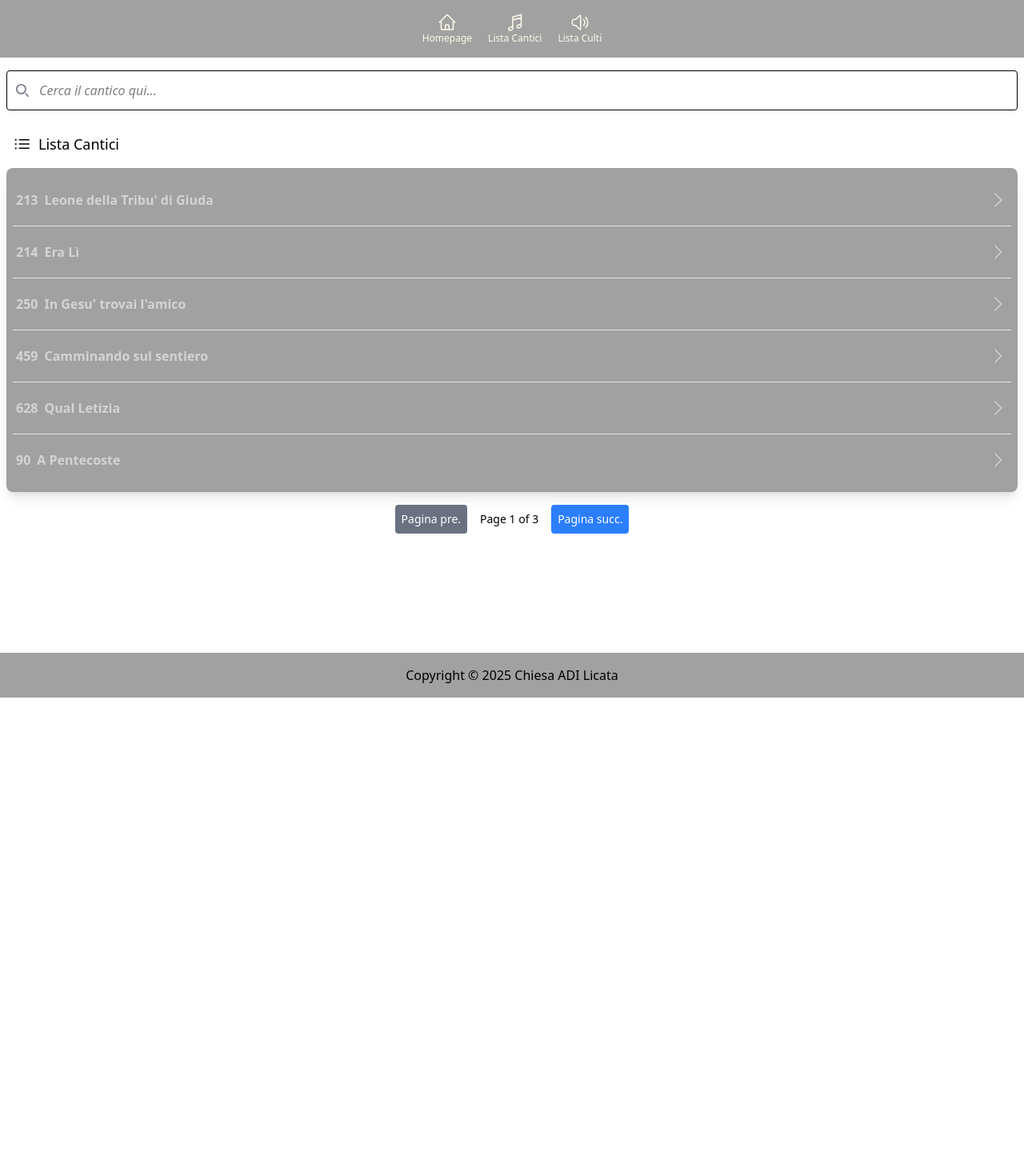
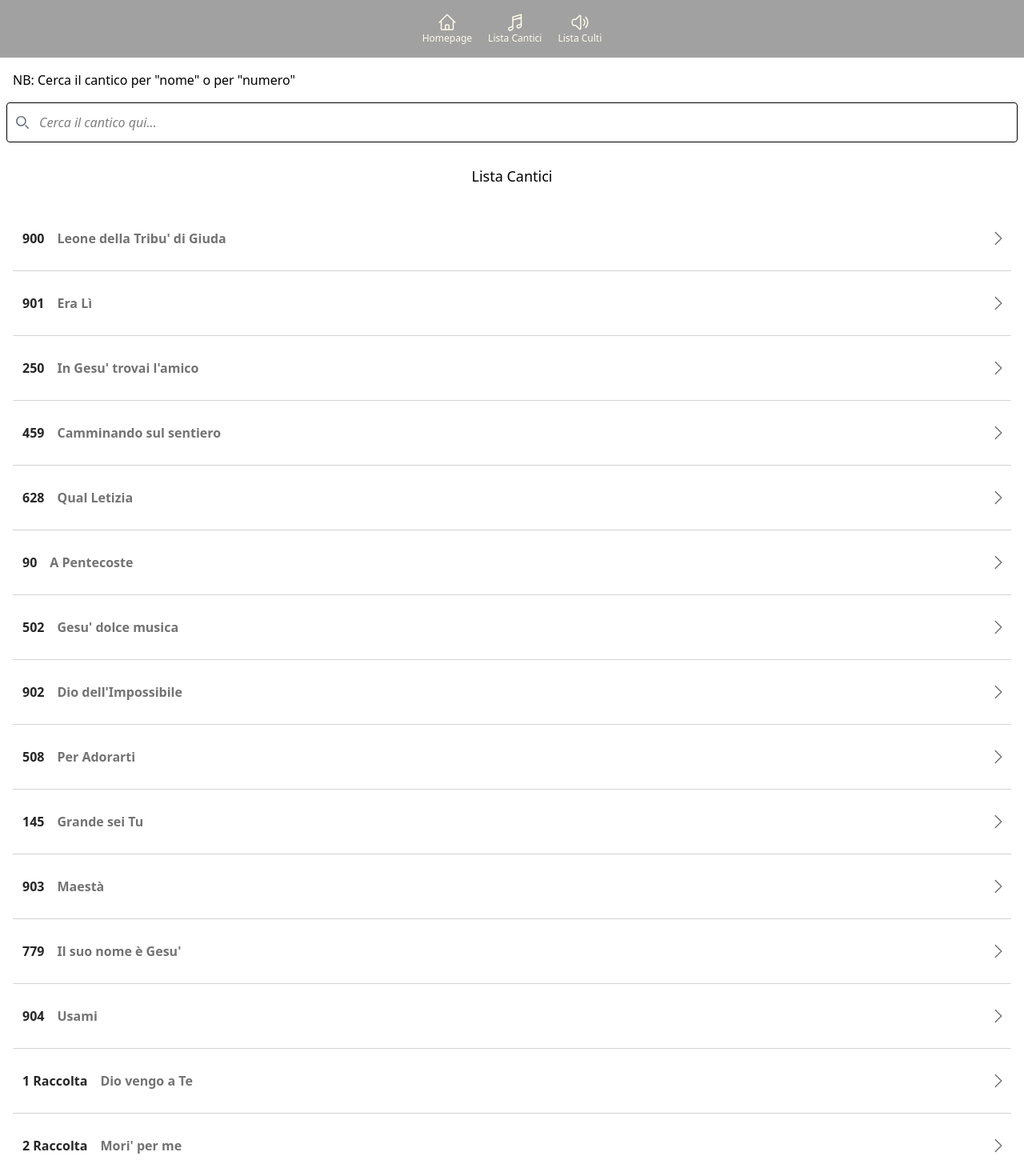
Before and after one commit to CamilloFallu-Dev/App-Cantici, a React (Vite) app: page /lista-cantici in a window 1280 px wide. Shown: the top 1470 px of the page at 80% size. Before the commit the page ends 872 px from the top, so only its background shows below. Built offline with nearby package versions, Linux system fonts and the light colour scheme.

Commit message:
midificate le pagine

```diff
--- a/src/Component/Cantico.jsx
+++ b/src/Component/Cantico.jsx
@@ -77,14 +77,14 @@ const Cantico = () => {
   const canticiData = [
     {
       id: 1,
-      autore: "213",
+      autore: "900",
       titolo: "Leone della tribu' di Giuda",
       testo:
         "Leone della tribù di Giuda\nHai aperto una porta per me\nE nessuno potrà chiuderla\nPerché tu sei il Re dei Re\n\nLeone della tribù di Giuda\nHai aperto una porta per me\nE nessuno potrà più chiuderla\nPerché tu sei il Re dei Re\n\nEd entrerò\nE la tua gloria vedrò\nEd entrerò\nEd un risveglio avrò\nLa mia vita si incendierà per te\nE brucerò di un amore intenso per te\n(Oh sì per te Gesù)\n\nTu sei un fuoco consumante\nL'unico Dio eterno\nAi tuoi piedi mi prostro tremante\nGridando che sei il mio Re\n\nTu sei un fuoco consumante\nL'unico Dio eterno\nAi tuoi piedi mi prostro tremante\nGridando che sei il mio Re\n\nProclamerò che solo tu sei il Signor\nAdorerò baciando i piedi tuoi\nLa mia vita si incendierà per te\nE brucerò di un amore intenso per te\n(Halleluia)\n\nLeone della tribù di Giuda\nHai aperto una porta per me\nE nessuno potrà più chiuderla\nPerché tu sei il Re dei Re\n\nEd entrerò\nE la tua gloria vedrò\nEd entrerò\nEd un risveglio avrò\nLa mia vita si incendierà per te (ooh)\nLa mia vita si incendierà per te\nLa mia vita si incendierà per te\nE brucerò, e brucerò, e brucerò\nE brucerò, e brucerò, e brucerò\nE brucerò di un amore intenso per te\n\nOoh brucerò, brucerò\nBrucerò da te Gesù\nHalleluia, halleluia\nLeone della tribù di Giuda",
     },
     {
       id: 2,
-      autore: "214",
+      autore: "901",
       titolo: "Era Lì",
       testo:
         "Era lì, per pagare il prezzo dei miei peccati\nMentre tutti ridevan di Lui\n\nEra lì, quando il sangue scendeva\nDalla Sua fronte\nEra lì, mentre il sangue di Abele\nGridava vendetta\nIl Suo sangue grida amore\n\nGesù era lì, che soffriva con amore\nEra lì, non pensava al Suo dolore\nGesù era lì, con lo sguardo verso il cielo\nPadre mio\n\nEra lì, sofferente in croce\nCon amore pregava, era lì\nPadre mio perdona loro\nPerché non sanno quel che essi fanno\n\nUna sola espressione uscì dal Suo cuore\nPadre mio tutto è compiuto\n\nGesù era lì, che soffriva con amore\nEra lì, non pensava al Suo dolore\nGesù era lì, con lo sguardo verso il cielo\nPadre mio\n\nGesù era lì, che soffriva con amore\nEra lì, non pensava al Suo dolore\nGesù era lì, con lo sguardo verso il cielo\nPadre mio",
@@ -126,7 +126,7 @@ const Cantico = () => {
     },
     {
       id: 8,
-      autore: "215",
+      autore: "902",
       titolo: "Dio dell'Impossibile",
       testo:
         "Quando tutto dice: No\nLa Tua voce mi incoraggia a proseguire\nQuando tutto dice: No\nSembra che il mare non si possa aprire\n\nSo che non sono solo\nE quel che dici su di me\nNon potrà mai cambiar\nRestami accanto oh Dio\nE compi in me la Tua volontà\n\nIl Dio dell'impossibile\nLui non rinuncia a me\nLa Sua destra mi sostiene\nE mi fa vincere\n\nIl Dio dell'impossibile\nLui non rinuncia a me\nLa Sua destra mi sostiene\nE mi fa vincere\nIl Dio dell'impossibile\n\nQuando tutto dice: No\nLa Tua voce mi incoraggia a proseguire\nQuando tutto dice: No\nSembra che il mare non si possa aprire\n\nSo che non sono solo\nE quel che dici su di me\nNon potrà mai cambiar\nRestami accanto oh Dio\nE compi in me la Tua volontà\n\nIl Dio dell'impossibile\nLui non rinuncia a me\nLa Sua destra mi sostiene\nE mi fa vincere\n\nIl Dio dell'impossibile\nLui non rinuncia a me\nLa Sua destra mi sostiene\nE mi fa vincere\n\nIl Dio dell'impossibile\nLui non rinuncia a me\nLa Sua destra mi sostiene\nE mi fa vincere\n\nIl Dio dell'impossibile\nLui non rinuncia a me\nLa Sua destra mi sostiene\nE mi fa vincere\n\nIl Dio dell'impossibile\nIl Dio dell'impossibile",
@@ -209,7 +209,7 @@ un canto il cuor...`,
     },
     {
       id: 11,
-      autore: "216",
+      autore: "903",
       titolo: "Maestà",
       testo: `Sono qui
 Umilmente vengo a Te
@@ -284,7 +284,7 @@ Il Suo nome è Gesù`,
     },
     {
       id: 13,
-      autore: "217",
+      autore: "904",
       titolo: "Usami",
       testo: `Eccomi, Signor, tu mi conosci
 Cambia questo cuore mio
@@ -305,6 +305,50 @@ Usami Signor, usami
 Eccomi, rinnovami
 Trasformami, riempimi
 E usami.`,
+    },
+    {
+      id: 14,
+      autore: "1 Raccolta",
+      titolo: "Dio vengo a Te",
+      testo: `Dio vengo a te
+Mi presento al tuo trono così
+Tutto ciò che mi agita lo lascio qui
+
+Dio vengo a Te
+il mio cuore lo spando ai tuoi piè
+Togli tutto ciò che mi separa da Te
+
+Coro: Le mie ansie non ti son nascoste
+Tu hai cura di Me
+Fiducioso lo sguardo a te volgo
+e mi infondo su Te
+
+Dammi un nuovo cuor
+Tutto per Te
+Metti un nuovo canto dentro Me
+
+Riempimi col tuo Spirito
+Sei Tu
+La Lode del mio cuor`,
+    },
+    {
+      id: 15,
+      autore: "2 Raccolta",
+      titolo: "Mori' per me",
+      testo: `Morì per me, morì per me
+Gesù, Gesù, morì per me.
+
+Risuscitò, risuscitò
+Gesù, Gesù, risuscitò.
+
+Ei vive in me, Ei vive in me
+Gesù, Gesù, Ei vive in me.
+
+Ritornerà, ritornerà
+Gesù, Gesù, ritornerà.
+
+Alleluia, Alleluia
+Gesù, Gesù, Alleluia.`,
     },
   ];
 
@@ -331,19 +375,23 @@ E usami.`,
   };
 
   return (
-    <div className="bg-neutral-300">
-      <div className="pt-2 text-left">
-        <h2 className="text-lg text-left font-bold p-2">{cantico.titolo}</h2>
-        <div className="mt-2 text-left pl-2">
+    <div className="min-h-screen flex flex-col items-center justify-start">
+      <div className="p-6 text-left max-w-4xl w-full mx-auto">
+        <h2 className="text-2xl font-extrabold text-neutral-700 mb-4">
+          {cantico.titolo}
+        </h2>
+        {/* <div className="mt-2 text-left pl-2">
           <p>Numero {cantico.autore}</p>
-        </div>
+        </div> */}
         <div className="mt-6">
-          <div className="p-2 rounded-2xl m-2 bg-neutral-100 shadow-lg">
+          <div className="p-4 bg-neutral-300 bg-opacity-80 shadow-lg rounded-xl">
             {formatTesto(cantico.testo)}
           </div>
         </div>
       </div>
-      <Footer />
+      <div className="w-full">
+        <Footer />
+      </div>
     </div>
   );
 };
--- a/src/Component/ListaCantici.jsx
+++ b/src/Component/ListaCantici.jsx
@@ -171,32 +171,34 @@ import Footer from "./Footer";
 
 export default function ListaCantici() {
   const canticiData = [
-    { id: 1, autore: "213", titolo: "Leone della Tribu' di Giuda" },
-    { id: 2, autore: "214", titolo: "Era Lì" },
+    { id: 1, autore: "900", titolo: "Leone della Tribu' di Giuda" },
+    { id: 2, autore: "901", titolo: "Era Lì" },
     { id: 3, autore: "250", titolo: "In Gesu' trovai l'amico" },
     { id: 4, autore: "459", titolo: "Camminando sul sentiero" },
     { id: 5, autore: "628", titolo: "Qual Letizia" },
     { id: 6, autore: "90", titolo: "A Pentecoste" },
     { id: 7, autore: "502", titolo: "Gesu' dolce musica" },
-    { id: 8, autore: "215", titolo: "Dio dell'Impossibile" },
+    { id: 8, autore: "902", titolo: "Dio dell'Impossibile" },
     { id: 9, autore: "508", titolo: "Per Adorarti" },
-    { id: 10, autore: "145", titolo: "Grade sei Tu" },
-    { id: 11, autore: "216", titolo: "Maestà" },
+    { id: 10, autore: "145", titolo: "Grande sei Tu" },
+    { id: 11, autore: "903", titolo: "Maestà" },
     { id: 12, autore: "779", titolo: "Il suo nome è Gesu'" },
-    { id: 13, autore: "217", titolo: "Usami" },
+    { id: 13, autore: "904", titolo: "Usami" },
+    { id: 14, autore: "1 Raccolta", titolo: "Dio vengo a Te" },
+    { id: 15, autore: "2 Raccolta", titolo: "Mori' per me" },
   ];
 
   const [cantici, setCantici] = useState(canticiData);
   const [search, setSearch] = useState("");
-  const [currentPage, setCurrentPage] = useState(1); // State to track the current page
-  const canticiPerPage = 6; // Number of items to display per page
 
   const filterCantici = () => {
+    const lowerSearch = search.toLowerCase(); // Trasformiamo la ricerca in minuscolo
     return cantici.filter((cantico) => {
+      // Confrontiamo id, autore e titolo, assicurandoci di trattarli come stringhe
       return (
-        cantico.id.toString().includes(search) ||
-        cantico.titolo.toLowerCase().includes(search.toLowerCase()) ||
-        cantico.autore.toString().includes(search) // Trattiamo autore come stringa per il confronto
+        cantico.id.toString().toLowerCase().includes(lowerSearch) || // Confronto ID in minuscolo
+        cantico.titolo.toLowerCase().includes(lowerSearch) || // Confronto Titolo in minuscolo
+        cantico.autore.toString().toLowerCase().includes(lowerSearch) // Confronto Autore in minuscolo
       );
     });
   };
@@ -205,25 +207,10 @@ export default function ListaCantici() {
     setSearch(e.target.value);
   };
 
-  // Paginate filtered cantici
-  const paginateCantici = () => {
-    const filteredCantici = filterCantici();
-    const startIndex = (currentPage - 1) * canticiPerPage;
-    const endIndex = startIndex + canticiPerPage;
-    return filteredCantici.slice(startIndex, endIndex);
-  };
-
-  // Calculate total pages
-  const totalPages = Math.ceil(filterCantici().length / canticiPerPage);
-
-  // Handle page change
-  const handlePageChange = (pageNumber) => {
-    setCurrentPage(pageNumber);
-  };
-
   return (
     <div className="flex flex-col min-h-screen">
       <div className="flex-grow p-2 bg-white">
+        <p className="p-2">NB: Cerca il cantico per "nome" o per "numero"</p>
         <div className="relative mt-2">
           <div className="absolute inset-y-0 start-0 flex items-center ps-3 pointer-events-none">
             <svg
@@ -247,47 +234,33 @@ export default function ListaCantici() {
             value={search}
             onChange={handleSearchChange}
             placeholder="Cerca il cantico qui..."
-            className="p-3 mb-5 border w-full rounded focus:border-sky-500 placeholder:italic block ps-10"
+            className="p-3 mb-5 border w-full rounded focus:border-neutral-500  placeholder:italic block ps-10"
           />
         </div>
 
-        <div className="p-2 text-lg mb-2 text-left flex gap-2 items-center">
-          <svg
-            xmlns="http://www.w3.org/2000/svg"
-            fill="none"
-            viewBox="0 0 24 24"
-            strokeWidth={1.5}
-            stroke="currentColor"
-            className="size-6"
-          >
-            <path
-              strokeLinecap="round"
-              strokeLinejoin="round"
-              d="M8.25 6.75h12M8.25 12h12m-12 5.25h12M3.75 6.75h.007v.008H3.75V6.75Zm.375 0a.375.375 0 1 1-.75 0 .375.375 0 0 1 .75 0ZM3.75 12h.007v.008H3.75V12Zm.375 0a.375.375 0 1 1-.75 0 .375.375 0 0 1 .75 0Zm-.375 5.25h.007v.008H3.75v-.008Zm.375 0a.375.375 0 1 1-.75 0 .375.375 0 0 1 .75 0Z"
-            />
-          </svg>
-
+        <div className="p-2 text-lg mb-2 text-center items-center">
           <h1>Lista Cantici</h1>
         </div>
         <div>
           <ul
             role="list"
-            className="divide-y divide-neutral-200 shadow-lg rounded-lg p-2 bg-neutral-400"
+            className="divide-y divide-neutral-300 rounded-lg p-2"
           >
-            {paginateCantici().map((cantico) => (
+            {filterCantici().map((cantico) => (
               <li
                 key={cantico.id}
-                className="flex justify-between gap-x-6 py-5 p-1 text-neutral-300"
+                className="flex justify-between items-center gap-x-6 py-5 p-1 text-neutral-500"
               >
                 <Link to={`/cantico/${cantico.id}`}>
-                  <div className="flex gap-2 font-semibold">
-                    <p className="text-neutral-300"> {cantico.autore}</p>
-                    {/* <p className="text-neutral-300">{cantico.id}</p> */}
-                    <p className="text-neutral-300"> {cantico.titolo}</p>
+                  <div className="flex justify-center items-center gap-2 font-semibold">
+                    <p className="text-neutral-800 p-2 rounded-full">
+                      {cantico.autore}
+                    </p>
+                    <p className="text-neutral-500"> {cantico.titolo}</p>
                   </div>
                 </Link>
                 <Link to={`/cantico/${cantico.id}`}>
-                  <span className="flex justify-between">
+                  <span className="flex justify-between items-center">
                     <svg
                       xmlns="http://www.w3.org/2000/svg"
                       fill="none"
@@ -308,27 +281,6 @@ export default function ListaCantici() {
             ))}
           </ul>
         </div>
-
-        {/* Pagination Controls */}
-        <div className="flex justify-center mt-4">
-          <button
-            onClick={() => handlePageChange(currentPage - 1)}
-            disabled={currentPage === 1}
-            className="px-2 mx-1 text-white text-sm bg-blue-500 rounded disabled:bg-gray-500"
-          >
-            Pagina pre.
-          </button>
-          <span className="px-2 py-2 mx-1 text-sm">
-            Page {currentPage} of {totalPages}
-          </span>
-          <button
-            onClick={() => handlePageChange(currentPage + 1)}
-            disabled={currentPage === totalPages}
-            className="px-2 mx-1 text-white text-sm bg-blue-500 rounded disabled:bg-gray-500"
-          >
-            Pagina succ.
-          </button>
-        </div>
       </div>
 
       {/* Footer will remain at the bottom */}
```
